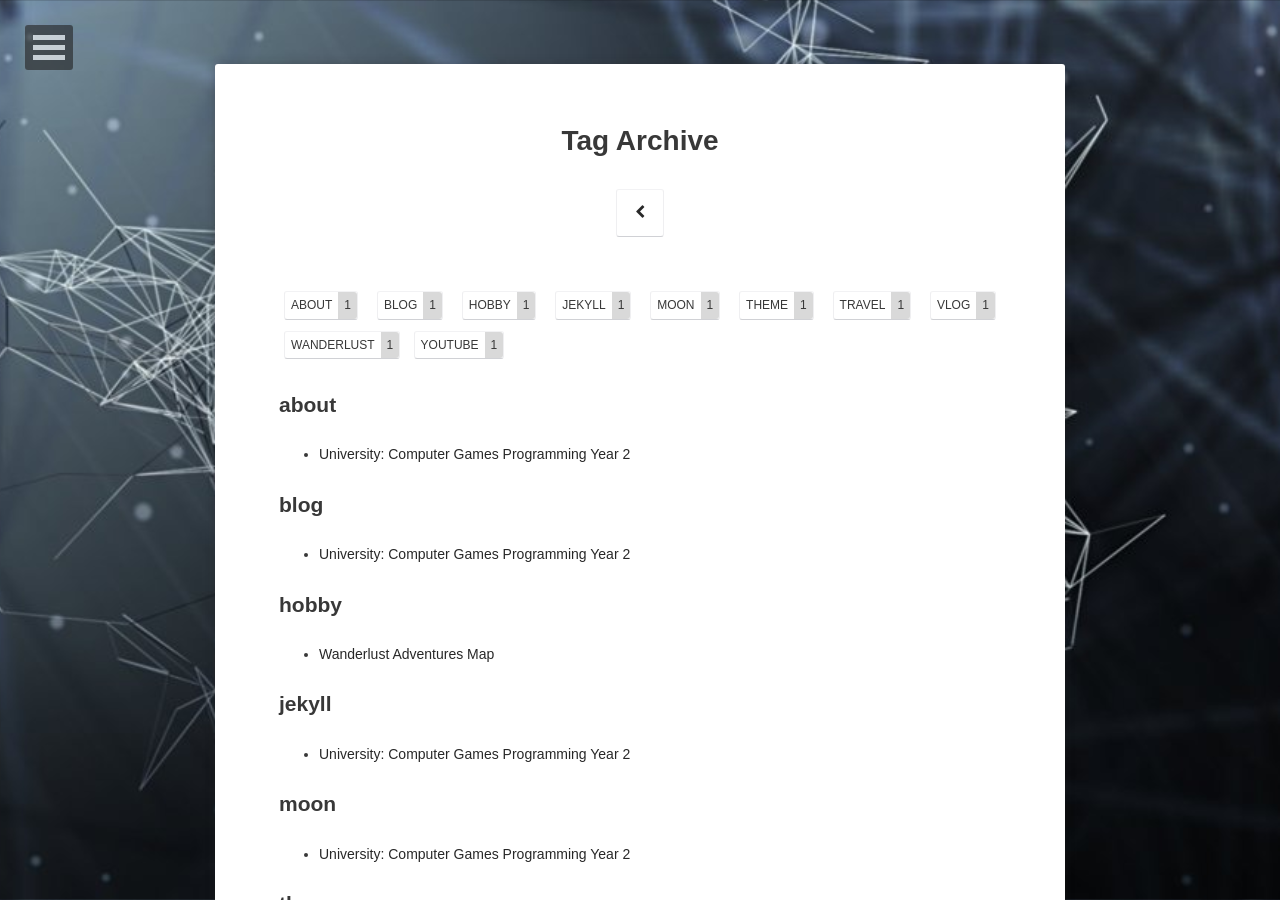
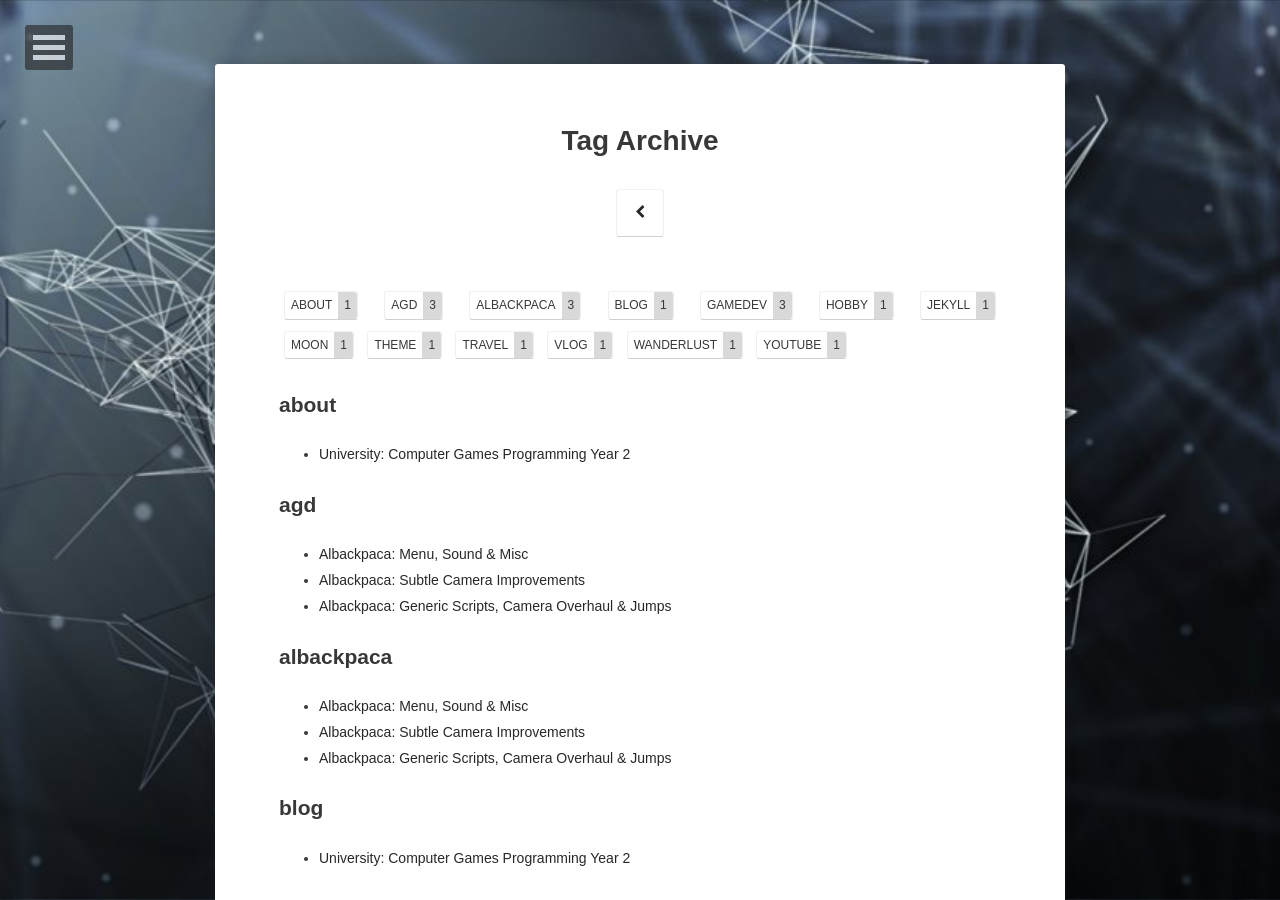
Before and after one commit to WearyWanderer/Website, a Jekyll site: the page built from tags/index.html, in a window 1280 px wide and 900 px high. Built offline with Jekyll 4.4.1, drawn with Linux system fonts in a browser that asks for light colours; some web fonts are replaced; some of the changed text lies outside the part shown.

Commit message:
Blog tag attempt

```diff
--- a/_posts/2016-04-11-AGD-Week-4.md
+++ b/_posts/2016-04-11-AGD-Week-4.md
@@ -3,6 +3,10 @@ layout: post
 title:  "Albackpaca: Generic Scripts, Camera Overhaul & Jumps"
 date:   2016-11-04 21:16:15 +0000
 categories: agd albackpaca gamedev
+tag:
+- agd
+- albackpaca
+- gamedev
 feature: /assets/img/intro-post/octojekyll.png
 ---
 
--- /dev/null
+++ b/_posts/2016-05-12-AGD-Week-6-7.md
@@ -0,0 +1,13 @@
+---
+layout: post
+title:  "Albackpaca: Menu, Sound & Misc"
+date:   2016-12-05 21:16:15 +0000
+categories: agd albackpaca gamedev
+tag:
+- agd
+- albackpaca
+- gamedev
+feature: /assets/img/intro-post/octojekyll.png
+---
+
+SOme stuff to write here
--- a/_posts/2016-11-11-AGD-Week-5.md
+++ b/_posts/2016-11-11-AGD-Week-5.md
@@ -3,6 +3,10 @@ layout: post
 title:  "Albackpaca: Subtle Camera Improvements"
 date:   2016-11-11 21:16:15 +0000
 categories: agd albackpaca gamedev
+tag:
+- agd
+- albackpaca
+- gamedev
 feature: /assets/img/intro-post/octojekyll.png
 ---
 
```
